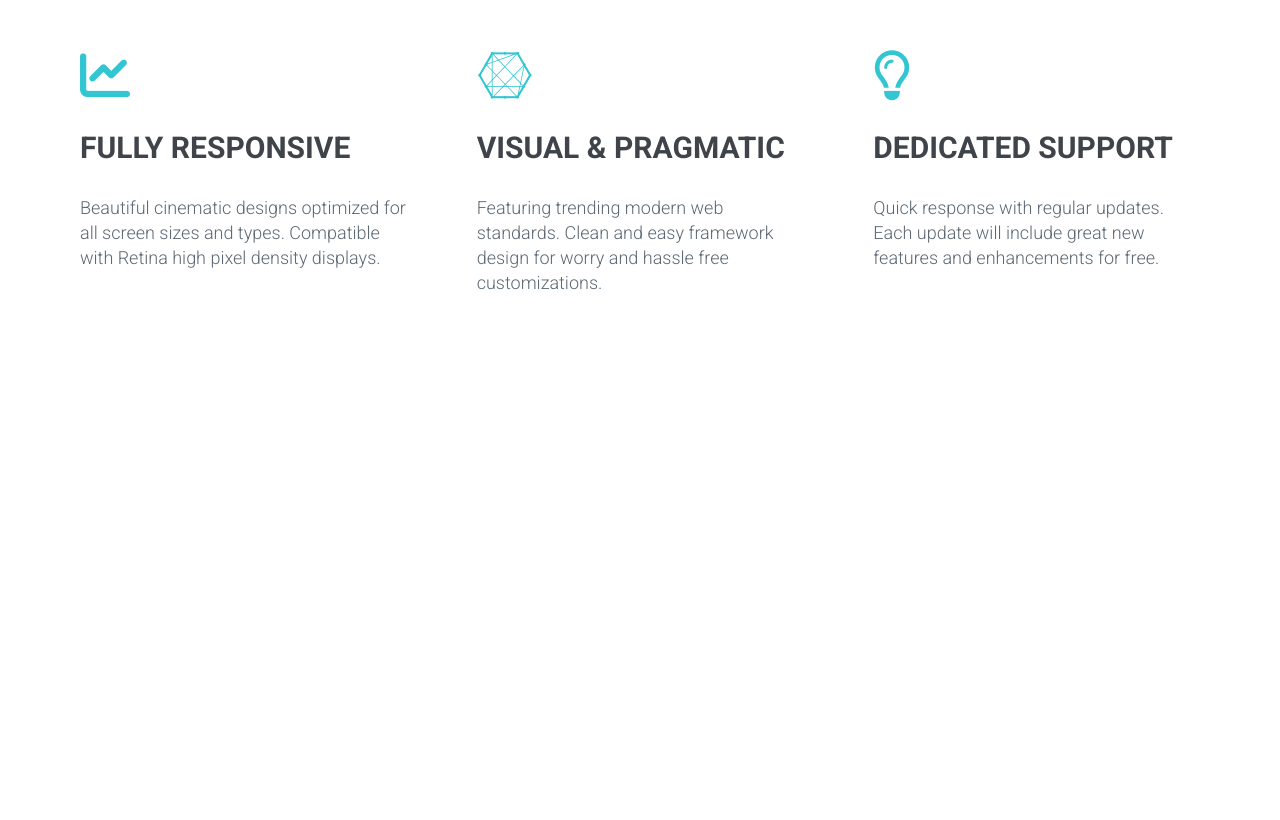
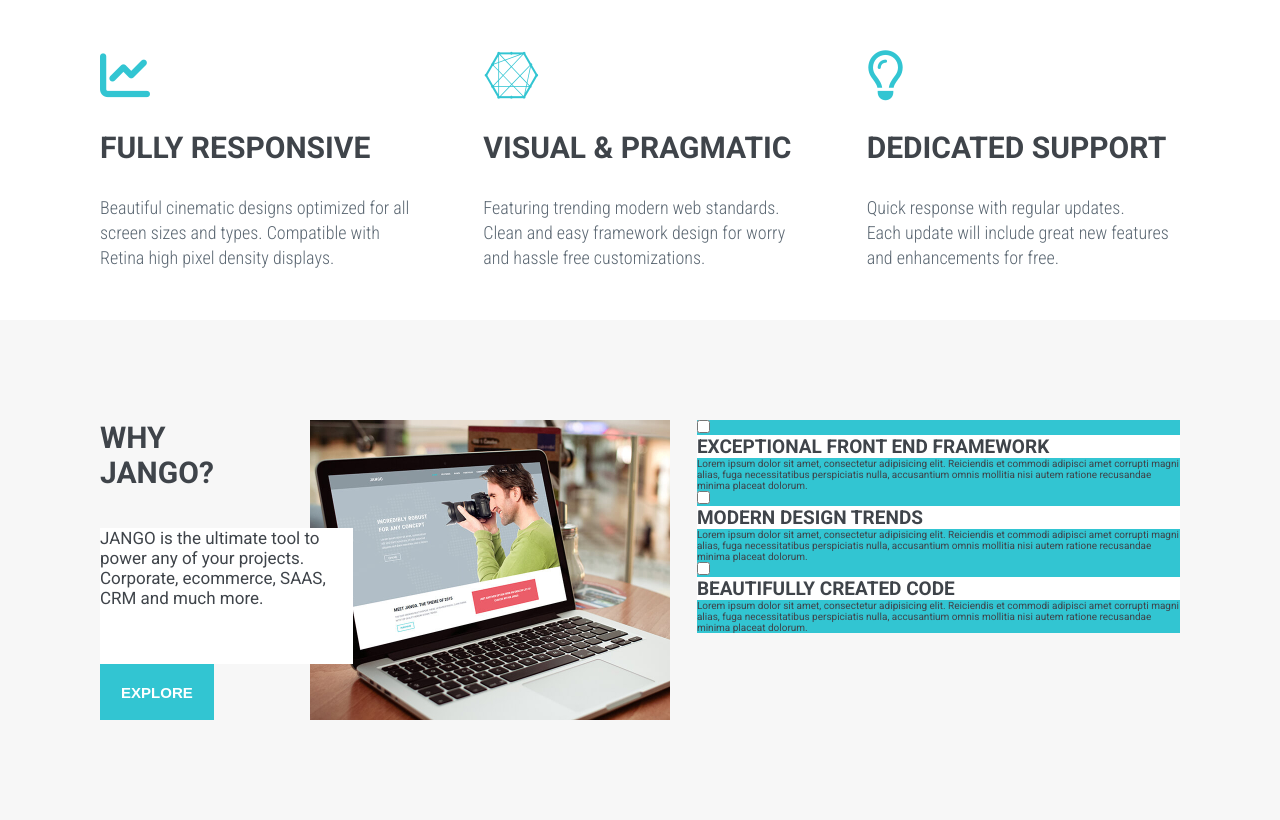
Before and after one commit to Robie-Robz/Jango, a website: page index.html in a window 1280 px wide. Shown: the part 708-1528 px from the top of the page. Before the commit the page ends 1053 px from the top, so only its background shows below. Drawn offline with Linux system fonts and the light colour scheme.

Commit message:
why-jango section markup added

```diff
--- a/index.html
+++ b/index.html
@@ -4,7 +4,7 @@
     <meta charset="UTF-8">
     <title>Jango Replica</title>
     <link rel="stylesheet" href="css/style.css">
-    <link href="https://fonts.googleapis.com/css?family=Roboto:300,400,700&display=swap" rel="stylesheet">
+    <link href="https://fonts.googleapis.com/css?family=Roboto+Condensed:300|Roboto:400,700&display=swap" rel="stylesheet">
     <script src="https://kit.fontawesome.com/299242fdec.js"></script>
 </head>
 <body class="container">
@@ -31,7 +31,7 @@
     </header>
     <section class="hero">
         <h1 class="hero__caption">take the web by storm with jango</h1>
-        <button class="hero__button">learn more</button>
+        <button class="button button--hero">learn more</button>
     </section>
     <section class="features">
         <div class="features__feature features__feature--1">
@@ -50,5 +50,31 @@
             <p class="features__paragraph">Quick response with regular updates.<br> Each update will include great new features and enhancements for free.</p>
         </div>
     </section>
+    <section class="why-jango">
+        <h2 class="heading-secondary heading-secondary--why-jango">why jango?</h2>
+        <div class="blue-line blue-line--why-jango"></div>
+        <p class="why-jango__description">JANGO is the ultimate tool to power any of your projects. Corporate, ecommerce, SAAS, CRM and much more.</p>
+        <button class="button button--why-jango">explore</button>
+        <img src="./img/laptop.jpg" alt="Photo of a laptop" class="why-jango__image">
+        <div class="accordion accordion--why-jango">
+            <ul class="accordion__list">
+                <li class="accordion__item">
+                    <input type="checkbox" class="accordion__checkbox" id="item-1">
+                    <label for="item-1" class="accordion__label">exceptional front end framework</label>
+                    <p class="accordion__paragraph">Lorem ipsum dolor sit amet, consectetur adipisicing elit. Reiciendis et commodi adipisci amet corrupti magni alias, fuga necessitatibus perspiciatis nulla, accusantium omnis mollitia nisi autem ratione recusandae minima placeat dolorum.</p>
+                </li>
+                <li class="accordion__item">
+                    <input type="checkbox" class="accordion__checkbox" id="item-2">
+                    <label for="item-2" class="accordion__label">modern design trends</label>
+                    <p class="accordion__paragraph">Lorem ipsum dolor sit amet, consectetur adipisicing elit. Reiciendis et commodi adipisci amet corrupti magni alias, fuga necessitatibus perspiciatis nulla, accusantium omnis mollitia nisi autem ratione recusandae minima placeat dolorum.</p>
+                </li>
+                <li class="accordion__item">
+                    <input type="checkbox" class="accordion__checkbox" id="item-3">
+                    <label for="item-3" class="accordion__label">beautifully created code</label>
+                    <p class="accordion__paragraph">Lorem ipsum dolor sit amet, consectetur adipisicing elit. Reiciendis et commodi adipisci amet corrupti magni alias, fuga necessitatibus perspiciatis nulla, accusantium omnis mollitia nisi autem ratione recusandae minima placeat dolorum.</p>
+                </li>
+            </ul>
+        </div>
+    </section>
 </body>
 </html>
--- a/sass/abstract/_variables.scss
+++ b/sass/abstract/_variables.scss
@@ -2,3 +2,5 @@
 $color-text-white:#ffffff;
 $color-text-primary:#3f444a;
 $color-text-grey:#5c6873;
+$color-bg-grey:#f7f7f7;
+$color-bg-white:#ffffff;
--- a/sass/base/_typography.scss
+++ b/sass/base/_typography.scss
@@ -17,4 +17,8 @@
     &--features{
         margin: 3rem 0;
     }
+    &--why-jango{
+        grid-row: 1/2;
+        grid-column: 1/2;
+    }
 }
--- /dev/null
+++ b/sass/components/_accordion.scss
@@ -0,0 +1,32 @@
+.accordion{
+    &--why-jango{
+        grid-column: 7/-1;
+        grid-row: 1/-1;
+    }
+    &__list{
+        list-style: none;
+    }
+    &__item{
+        background-color: $color-primary;
+    }
+    &__checkbox{
+
+    }
+    &__label{
+        font-size: 1.9rem;
+
+        color: $color-text-primary;
+        background-color: $color-bg-white;
+        text-transform: uppercase;
+        font-weight: 700;
+        display: block;
+        &:hover{
+            background-color: $color-primary;
+            cursor: pointer;
+        }
+    }
+    &__paragraph{
+
+
+    }
+}
--- /dev/null
+++ b/sass/components/_blue-line.scss
@@ -0,0 +1,6 @@
+.blue-line{
+    &--why-jango{
+        grid-row: 2/3;
+        grid-column: 1/2;
+    }
+}
--- /dev/null
+++ b/sass/components/_button.scss
@@ -0,0 +1,27 @@
+.button{
+
+        text-transform: uppercase;
+        color: $color-text-white;
+        font-size: 1.5rem;
+        font-weight: 700;
+
+        background-color: $color-primary;
+        border: none;
+        &:hover{
+            cursor: pointer;
+        }
+
+    &--hero{
+        padding: 1.2rem 1.5rem;
+        position: absolute;
+        bottom:15%;
+        left:50%;
+        transform: translate(-50%,-50%);
+    }
+    &--why-jango{
+        grid-row: 6/7;
+        grid-column: 1/2;
+        padding: 1rem 2rem;
+    }
+
+}
--- a/sass/layout/_container.scss
+++ b/sass/layout/_container.scss
@@ -1,4 +1,4 @@
 .container{
     display: grid;
-    grid-template-rows: min-content 76vh;
+    grid-template-rows: min-content 76vh min-content min-content;
 }
--- a/sass/layout/_features.scss
+++ b/sass/layout/_features.scss
@@ -3,7 +3,7 @@
     grid-template-rows: min-content;
     grid-template-columns: repeat(3, 1fr);
     grid-gap: 7rem;
-    padding: 5rem 8rem;
+    padding: 5rem 10rem;
     &__feature{
         &--1{
 
@@ -23,7 +23,7 @@
     &__paragraph{
         color:$color-text-grey;
         font-size: 1.8rem;
-        font-family: 'Roboto', sans-serif;
+        font-family: 'Roboto Condensed', sans-serif;
         font-weight: 300;
         line-height: 2.5rem;
     }
--- a/sass/layout/_hero.scss
+++ b/sass/layout/_hero.scss
@@ -17,22 +17,5 @@
         transform: translate(-50%,-50%);
 
     }
-    &__button{
-        position: absolute;
-        bottom:15%;
-        left:50%;
-        transform: translate(-50%,-50%);
-        text-transform: uppercase;
-        color: $color-text-white;
-        font-size: 1.5rem;
-        font-weight: 700;
-        padding: 1.2rem 1.5rem;
-        background-color: $color-primary;
-        border: none;
-        &:hover{
-            cursor: pointer;
-        }
-
-    }
 
 }
--- /dev/null
+++ b/sass/layout/_why-jango.scss
@@ -0,0 +1,22 @@
+.why-jango{
+    display: grid;
+    grid-template-rows: repeat(6, min-content);
+    grid-template-columns: repeat(11,1fr);
+    padding: 10rem;
+    background-color: $color-bg-grey;
+    &__description{
+        grid-column: 1/4;
+        grid-row: 3/6;
+        font-size: 1.7rem;
+        background-color: $color-bg-white;
+        z-index: 2;
+        width:82.5%;
+    }
+    &__image{
+        display: block;
+        grid-column: 3/6;
+        grid-row: 1/-1;
+        height:30rem;
+        z-index: 1;
+    }
+}
--- a/sass/main.scss
+++ b/sass/main.scss
@@ -3,5 +3,9 @@
 @import "base/typography.scss";
 @import "layout/container.scss";
 @import "layout/features.scss";
+@import "layout/header.scss";
 @import "layout/hero.scss";
-@import "components/header.scss";
+@import "layout/why-jango.scss";
+@import "components/accordion.scss";
+@import "components/button.scss";
+@import "components/blue-line.scss";
```
Also changed, not shown: css/style.css, img/laptop.jpg (added), sass/layout/_header.scss (renamed from sass/components/_header.scss).
